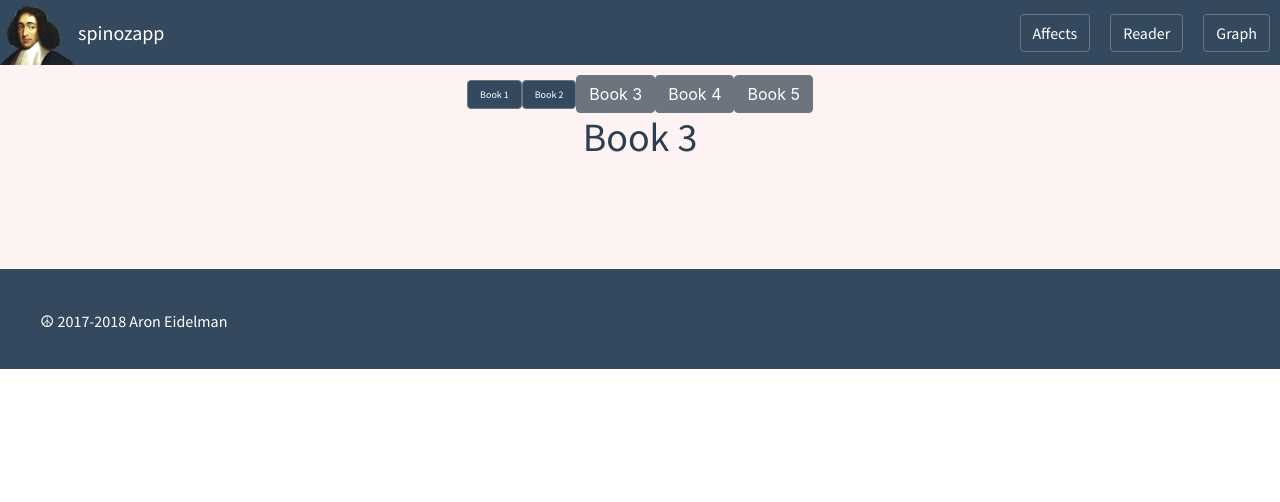
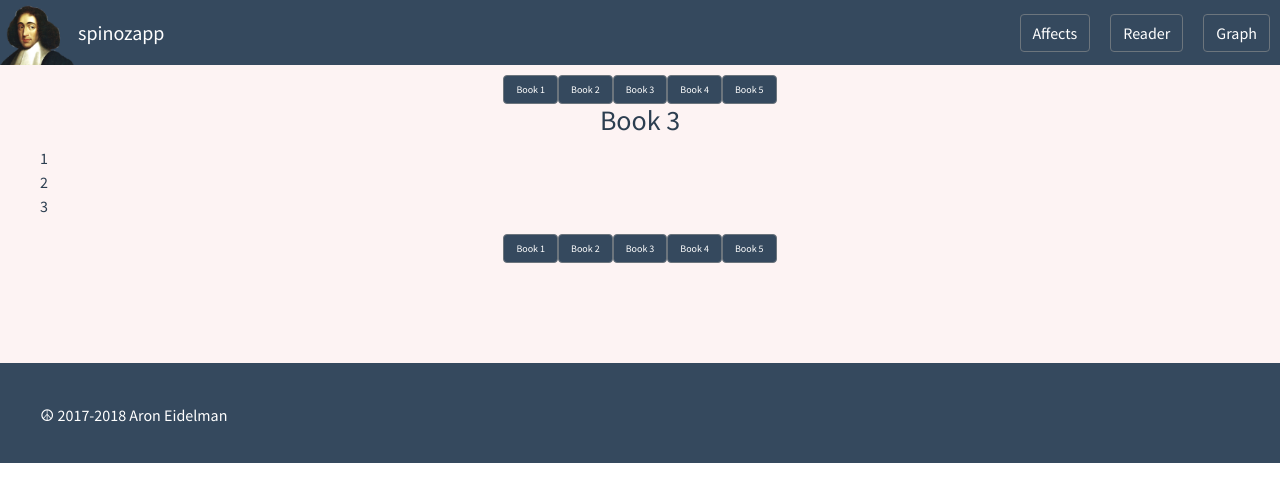
Before and after one commit to h3xar0n/spinozapp-v3, a Vue app: page /reader/book3 in a window 1280 px wide. Shown: the top 502 px of the page. Built offline with nearby package versions, Linux system fonts and the light colour scheme.

Commit message:
Split book elements into components

```diff
--- a/src/components/reader/Book3.vue
+++ /dev/null
@@ -1,3 +0,0 @@
-<template>
-  <h1>Book 3</h1>
-</template>
--- /dev/null
+++ b/src/components/reader/Navigation.vue
@@ -0,0 +1,9 @@
+<template>
+  <div class="book-nav">
+    <b-button to='/reader/book1'>Book 1</b-button>
+    <b-button to='/reader/book2'>Book 2</b-button>
+    <b-button to='/reader/book3'>Book 3</b-button>
+    <b-button to='/reader/book4'>Book 4</b-button>
+    <b-button to='/reader/book5'>Book 5</b-button>
+  </div>
+</template>
--- a/src/components/reader/Reader.vue
+++ b/src/components/reader/Reader.vue
@@ -1,13 +1,8 @@
 <template>
   <div>
-    <div class="book-nav">
-        <b-button to='/reader/book1'>Book 1</b-button>
-        <b-button to='/reader/book2'>Book 2</b-button>
-        <b-button>Book 3</b-button>
-        <b-button>Book 4</b-button>
-        <b-button>Book 5</b-button>
-    </div>
+    <book-nav />
     <router-view />
+    <book-nav />
   </div>
 </template>
 
@@ -31,5 +26,14 @@
     border: 1px solid #35495e;
     box-shadow: none;
   }
+</style>
 
-</style>
+<script>
+  import Navigation from './Navigation.vue'
+
+  export default {
+    components: {
+      bookNav: Navigation
+    }
+  }
+</script>
--- /dev/null
+++ b/src/components/reader/book3/Book3.vue
@@ -0,0 +1,16 @@
+<template>
+  <div>
+    <h3>Book 3</h3>
+    <ul>
+      <li>
+        <a>1</a>
+      </li>
+      <li>
+        <a>2</a>
+      </li>
+      <li>
+        <a>3</a>
+      </li>
+    </ul>
+  </div>
+</template>
```
Also changed, not shown: src/components/reader/book3/Element1.vue (added, +18 -0 lines), src/components/reader/book3/Element2.vue (added, +18 -0 lines), src/components/reader/book3/Element3.vue (added, +18 -0 lines), src/router/index.js (+6 -1 lines).
